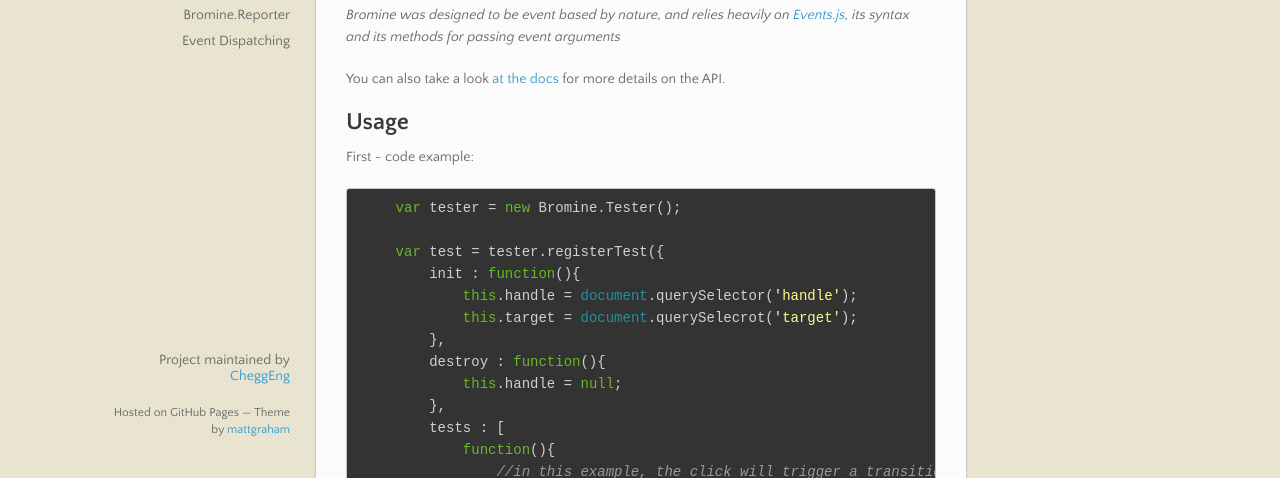
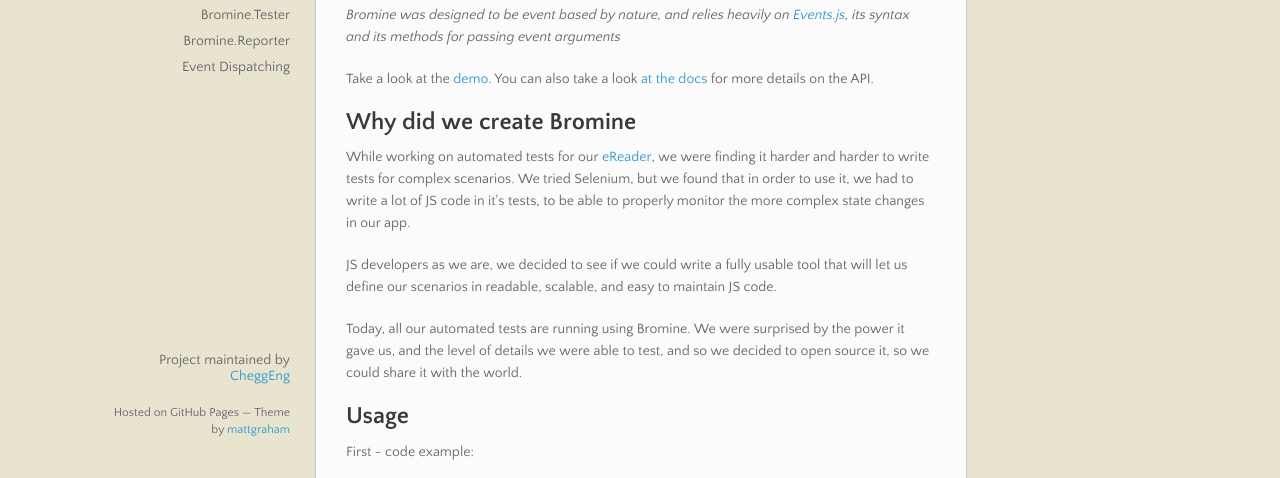
Before and after one commit to CheggEng/Bromine, a plain HTML site: page index.html in a window 1280 px wide. Shown: the part 322-800 px from the top of the page. Drawn offline with nearby package versions, Linux system fonts and the light colour scheme.

Commit message:
added some back story to index.html

```diff
--- a/index.html
+++ b/index.html
@@ -42,10 +42,16 @@
         <h1>Bromine</h1>
 
 <p>Bromine is a tool for running UI tests in the browser. It provides a simple-to-use flow control mechanism, as well as utilities for executing DOM events.</p>
-
 <p><em>Bromine was designed to be event based by nature, and relies heavily on <a href="https://github.com/arieh/Events">Events.js</a>, its syntax and its methods for passing event arguments</em></p>
 
-<p>You can also take a look <a href='docs/index.html'>at the docs</a> for more details on the API.</p>
+<p>Take a look at the <a href='demo/index.html'>demo</a>. You can also take a look <a href='docs/index.html'>at the docs</a> for more details on the API.</p>
+
+<h2>Why did we create Bromine</h2>
+<p>While working on automated tests for our <a href='http://www.chegg.com/etextbooks/'>eReader</a>, we were finding it harder and harder
+to write tests for complex scenarios. We tried Selenium, but we found that in order to use it,
+we had to write a lot of JS code in it's tests, to be able to properly monitor the more complex state changes in our app.</p>
+<p>JS developers as we are, we decided to see if we could write a fully usable tool that will let us define our scenarios in readable, scalable, and easy to maintain JS code.</p>
+<p>Today, all our automated tests are running using Bromine. We were surprised by the power it gave us, and the level of details we were able to test, and so we decided to open source it, so we could share it with the world.</p>
 <h2>Usage</h2>
 
 <p>First - code example:</p>
@@ -210,7 +216,7 @@ x, y, details, button, ctrl, alt, shift, meta, relatedTarget   </p>
 <p>Parameters can be:
 ctrl, alt, shift, meta, key, charCode</p>
 
-<p><em>Note - these methods are not tested on IE, so I cannot gaurentee they will work on IE &lt; 9 (IE9+ will work fine)</em></p>
+<p><em>Note - these methods are not tested on IE, so we cannot gaurentee they will work on IE &lt; 9 (IE9+ will work fine)</em></p>
       </section>
       <footer>
         <p>Project maintained by <a href="https://github.com/CheggEng">CheggEng</a></p>
```
